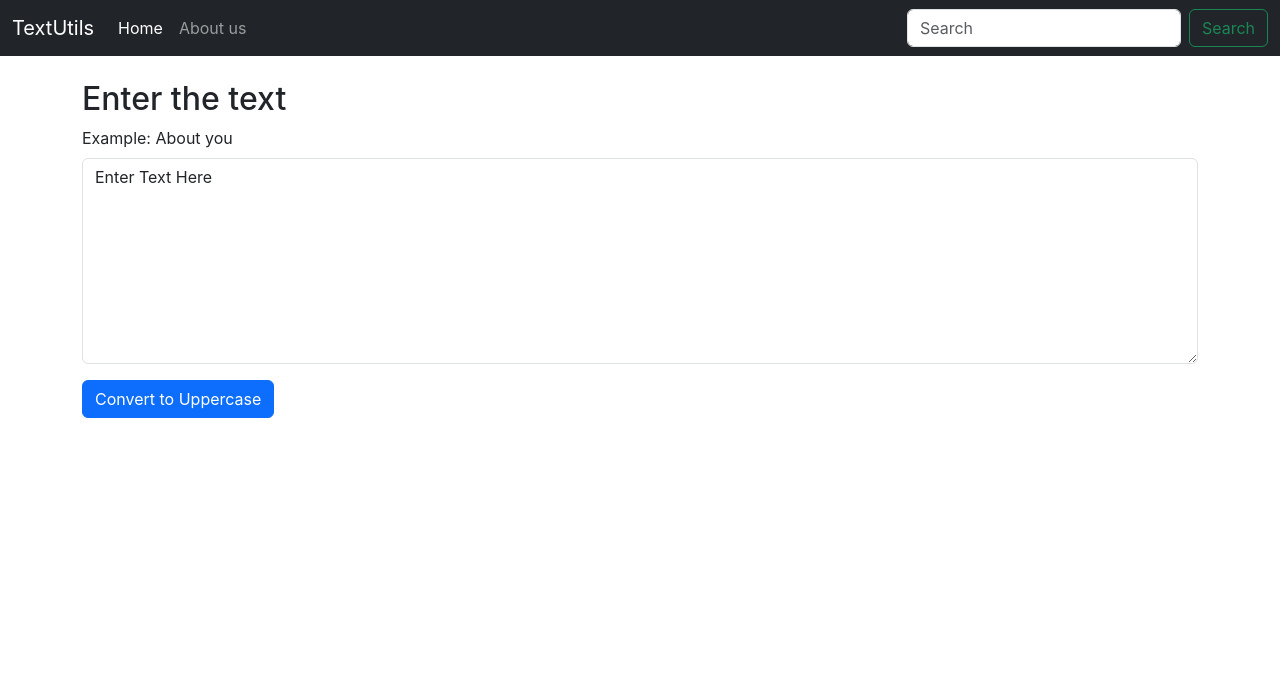
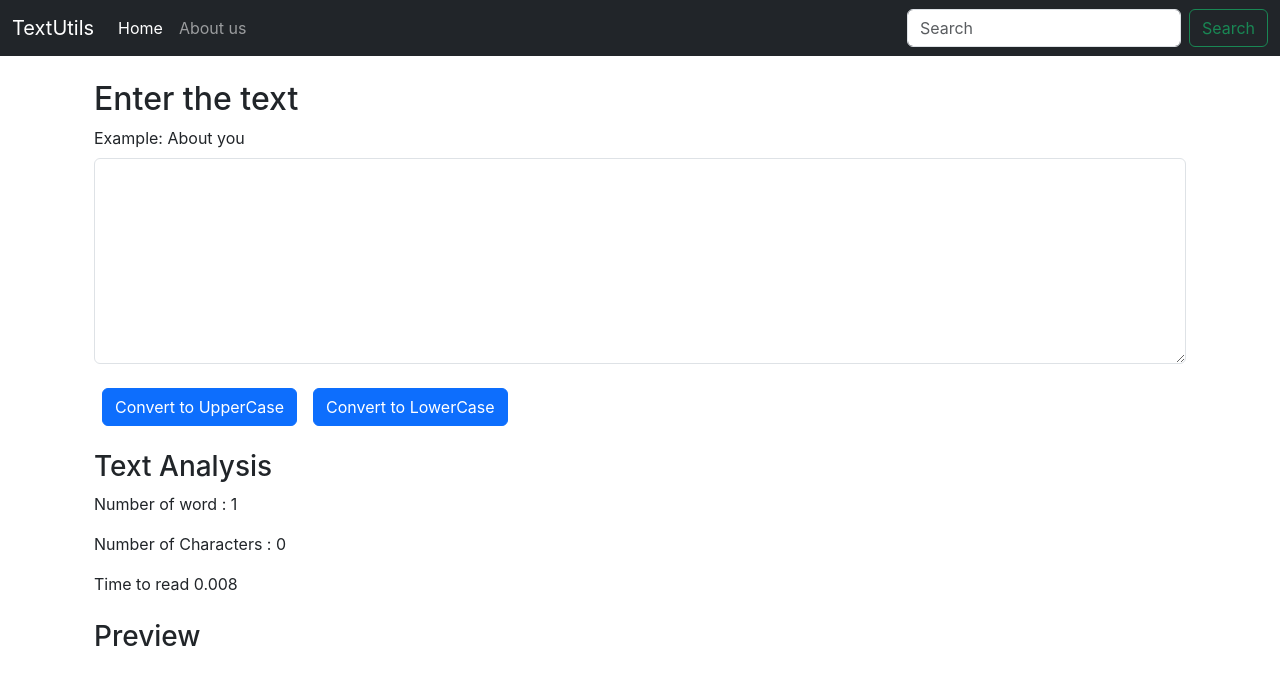
Before and after one commit to Nishant1719/ReactJS, a React (Create React App) app in the folder textutils/: page / in a window 1280 px wide. Shown: the top 684 px of the page. Built offline with nearby package versions, Linux system fonts and the light colour scheme.

Commit message:
More logics to TextUtils

```diff
--- a/textutils/src/components/TextForm.js
+++ b/textutils/src/components/TextForm.js
@@ -5,7 +5,7 @@ import React, {useState} from 'react'
 
 
 export default function TextForm(props) {
-    const [text, setText] = useState('Enter Text Here');
+    const [text, setText] = useState('');
     // Updating text variable :
     // text = "New text"; //Wrong way
     // setText("New Text"); //Right way
@@ -13,18 +13,36 @@ export default function TextForm(props) {
         let newText = text.toUpperCase();
         setText(newText);
     }
+    const handleLoClick = () => {
+        let newText = text.toLowerCase();
+        setText(newText);
+    }
     const handleOnChange = (event) => {
         setText(event.target.value);
     }
 
   return (
-    <div>
-        <h2>{props.heading}</h2>
-        <div className="mb-3">
-            <label htmlFor="MyBox" className="form-label">{props.subHeading}</label>
-            <textarea className="form-control" id="MyBox" rows="8" value={text} onChange={handleOnChange}></textarea>
+    <>
+        <div className="container">
+            <h2>{props.heading}</h2>
+            <div className="mb-4">
+                <label htmlFor="MyBox" className="form-label">{props.subHeading}</label>
+                <textarea className="form-control" id="MyBox" rows="8" value={text} onChange={handleOnChange}></textarea>
+            </div>
+            <button className="btn btn-primary mx-2" onClick={handleUpClick}>Convert to UpperCase</button>
+            <button className="btn btn-primary mx-2" onClick={handleLoClick}>Convert to LowerCase</button>
         </div>
-        <button className="btn btn-primary" onClick={handleUpClick}>Convert to Uppercase</button>
-    </div>
+        <div className="container my-4">
+            <h3>Text Analysis</h3>
+            <p>Number of word : {text.split(" ").length}</p>
+            <p>Number of Characters : {text.length}</p>
+            <p>Time to read {0.008 * text.split(" ").length}</p>
+        </div>
+        <div className="container my-2">
+            <h3>Preview</h3>
+            <p>{text}</p>
+        </div>
+
+    </>
   )
 }
```
